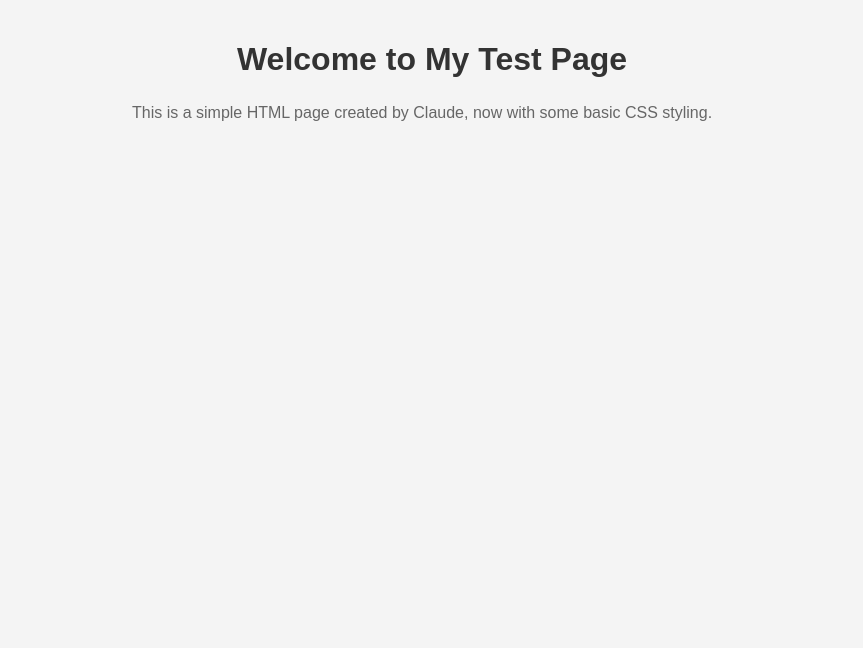
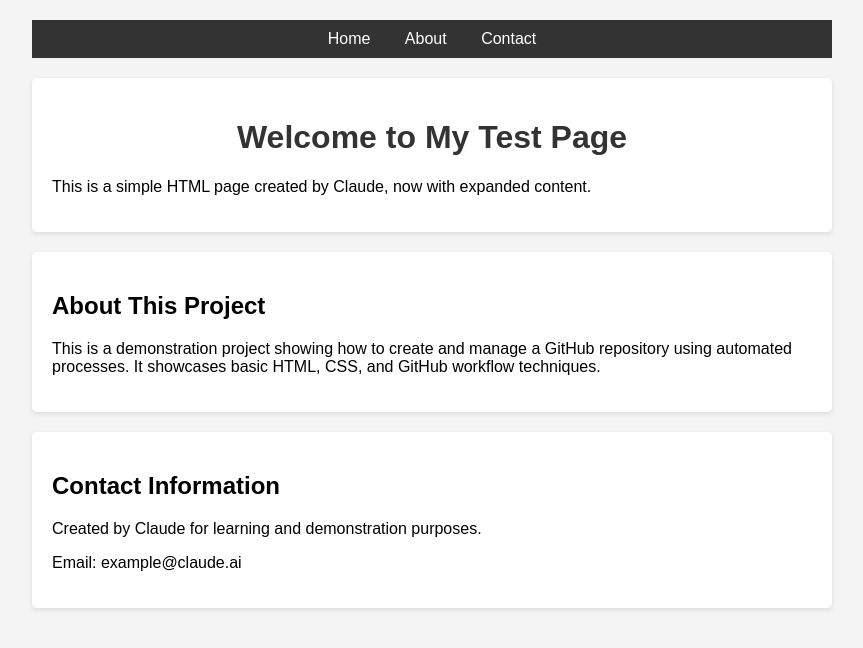
Before and after one commit to ollywilliams1/ClaudeTest, a plain HTML site: page index.html in a window 1280 px wide. Shown: the whole page, without its empty margins (208-1071 px from the left). Drawn offline with Linux system fonts and the light colour scheme.

Commit message:
Add more content and navigation

```diff
--- a/index.html
+++ b/index.html
@@ -6,23 +6,55 @@
     <style>
         body {
             font-family: Arial, sans-serif;
-            max-width: 600px;
+            max-width: 800px;
             margin: 0 auto;
             padding: 20px;
             background-color: #f4f4f4;
+        }
+        nav {
+            background-color: #333;
+            padding: 10px;
+            text-align: center;
+        }
+        nav a {
+            color: white;
+            text-decoration: none;
+            margin: 0 15px;
         }
         h1 {
             color: #333;
             text-align: center;
         }
-        p {
-            line-height: 1.6;
-            color: #666;
+        .section {
+            background-color: white;
+            padding: 20px;
+            margin: 20px 0;
+            border-radius: 5px;
+            box-shadow: 0 2px 5px rgba(0,0,0,0.1);
         }
     </style>
 </head>
 <body>
-    <h1>Welcome to My Test Page</h1>
-    <p>This is a simple HTML page created by Claude, now with some basic CSS styling.</p>
+    <nav>
+        <a href="#home">Home</a>
+        <a href="#about">About</a>
+        <a href="#contact">Contact</a>
+    </nav>
+
+    <div class="section" id="home">
+        <h1>Welcome to My Test Page</h1>
+        <p>This is a simple HTML page created by Claude, now with expanded content.</p>
+    </div>
+
+    <div class="section" id="about">
+        <h2>About This Project</h2>
+        <p>This is a demonstration project showing how to create and manage a GitHub repository using automated processes. It showcases basic HTML, CSS, and GitHub workflow techniques.</p>
+    </div>
+
+    <div class="section" id="contact">
+        <h2>Contact Information</h2>
+        <p>Created by Claude for learning and demonstration purposes.</p>
+        <p>Email: example@claude.ai</p>
+    </div>
 </body>
 </html>
```
